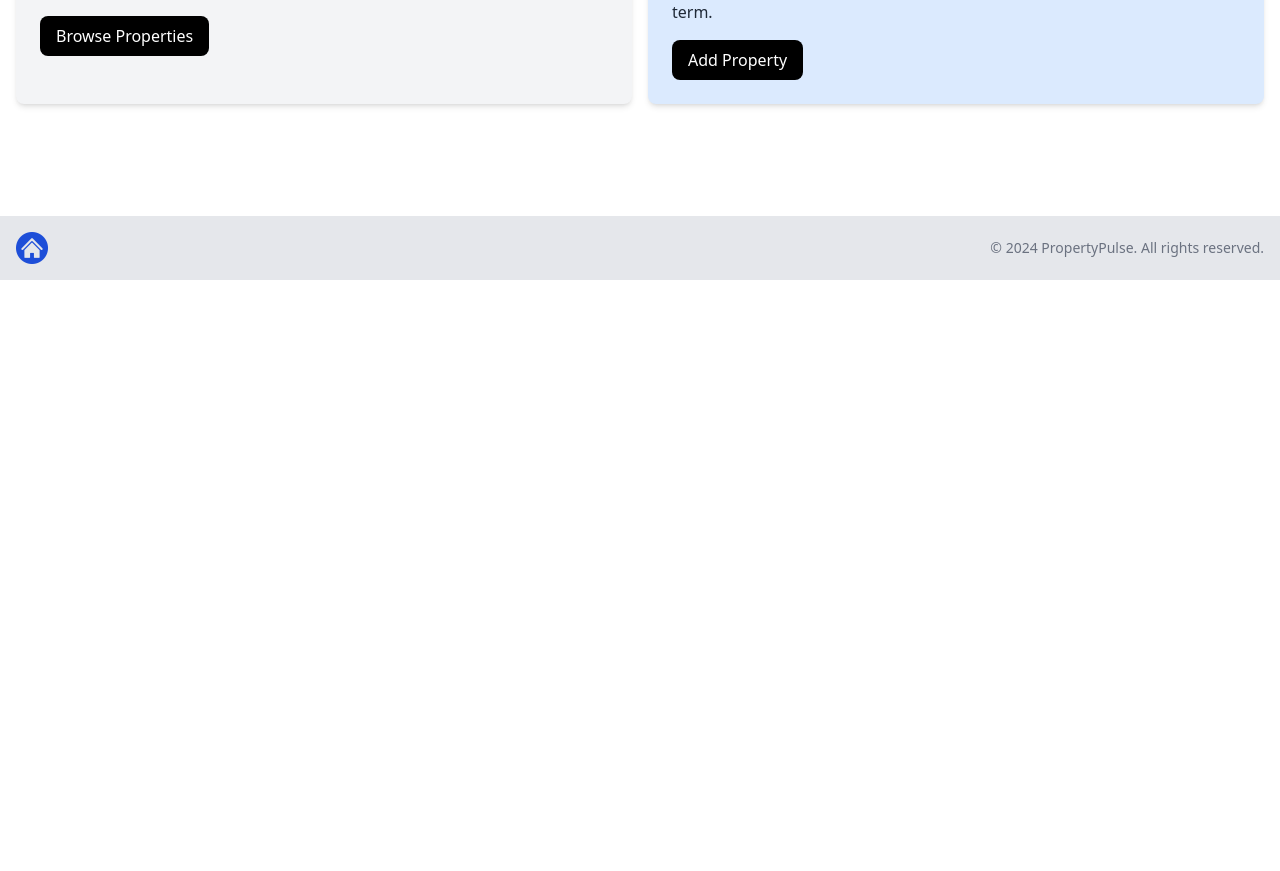
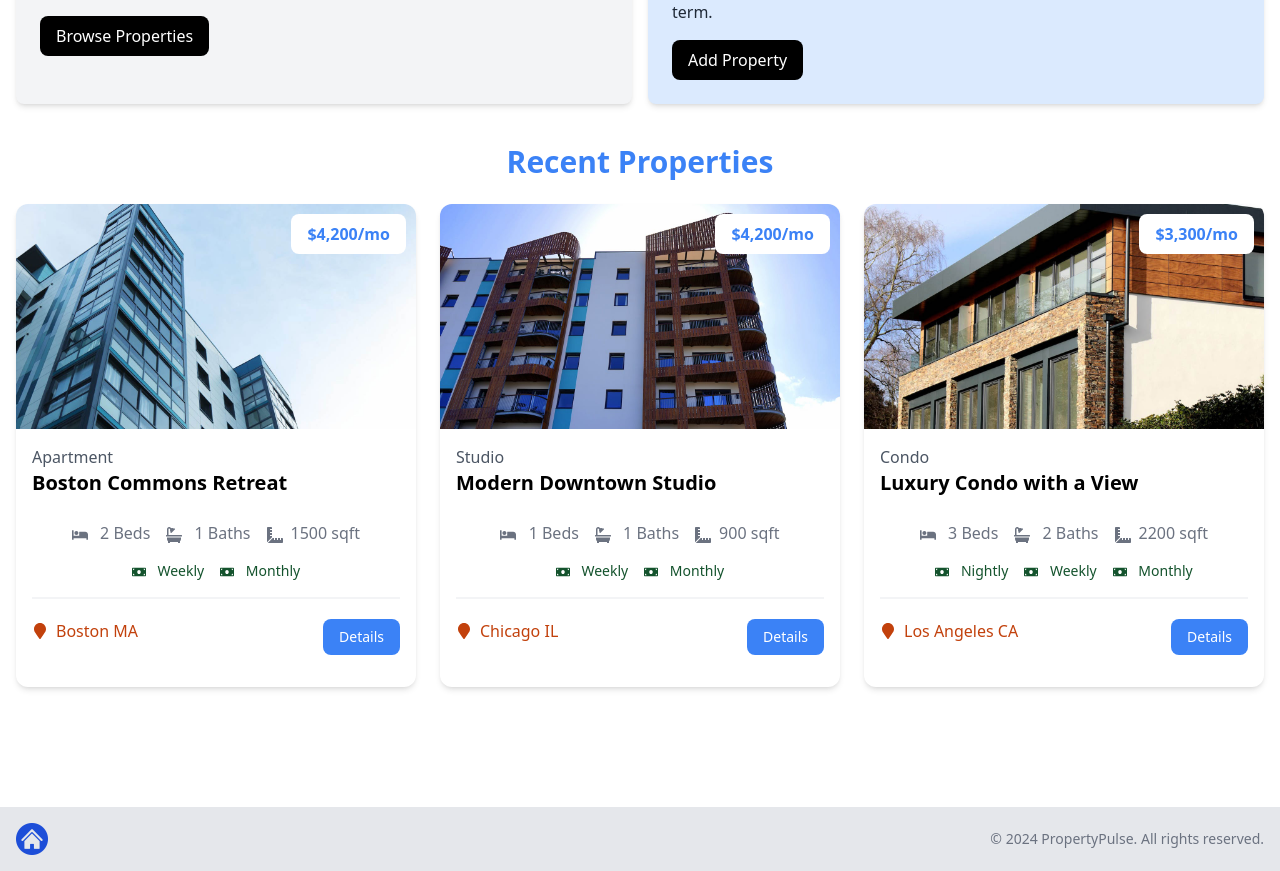
Before and after one commit to alexvirdee/property-pulse, a Next.js app: page / in a window 1280 px wide. Shown: the part 541-1412 px from the top of the page. Before the commit the page ends 821 px from the top, so only its background shows below. Built offline with nearby package versions, Linux system fonts and the light colour scheme.

Commit message:
chore: home page property recent listings

```diff
--- a/app/page.jsx
+++ b/app/page.jsx
@@ -1,11 +1,13 @@
 import Hero from "@/components/Hero";
 import InfoBoxes from "@/components/InfoBoxes";
+import HomeProperties from "@/components/HomeProperties";
 
 const HomePage = () => {
   return (
     <>
      <Hero />
      <InfoBoxes />
+     <HomeProperties />
     </>
   )
 }
--- /dev/null
+++ b/components/HomeProperties.jsx
@@ -0,0 +1,30 @@
+import React from 'react';
+import properties from '@/properties.json';
+import PropertyCard from '@/components/PropertyCard';
+
+const HomeProperties = () => {
+    const recentProperties = properties
+        .sort(() => Math.random() - Math.random())
+        .slice(0, 3);
+
+    return (
+        <section className="px-4 py-6">
+            <div className="container-xl lg:container m-auto">
+                <h2 className="text-3xl font-bold text-blue-500 mb-6 text-center">
+                    Recent Properties
+                </h2>
+                <div className="grid grid-cols-1 md:grid-cols-3 gap-6">
+                    { recentProperties === 0 ? (
+                        <p>No Properties Found</p>
+                    ) : (
+                        recentProperties.map((property) => (
+                            <PropertyCard key={property._id} property={ property } />
+                        ))
+                    ) }
+                </div>
+            </div>
+        </section>
+    )
+}
+
+export default HomeProperties
```
